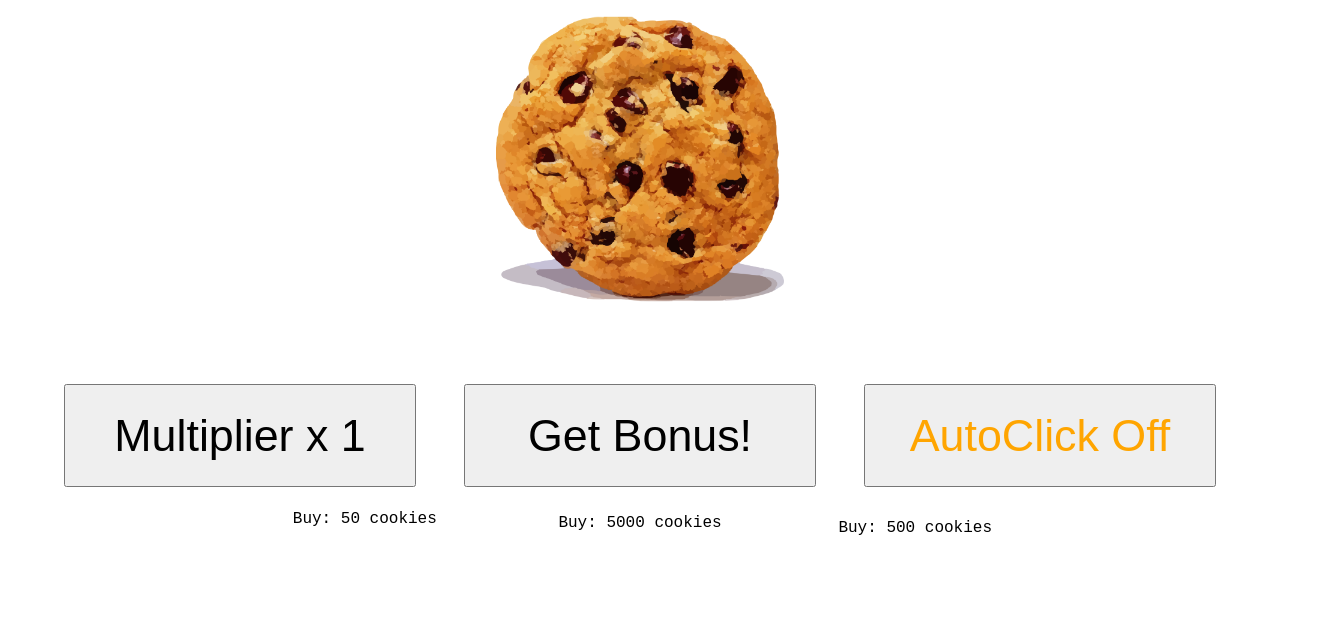
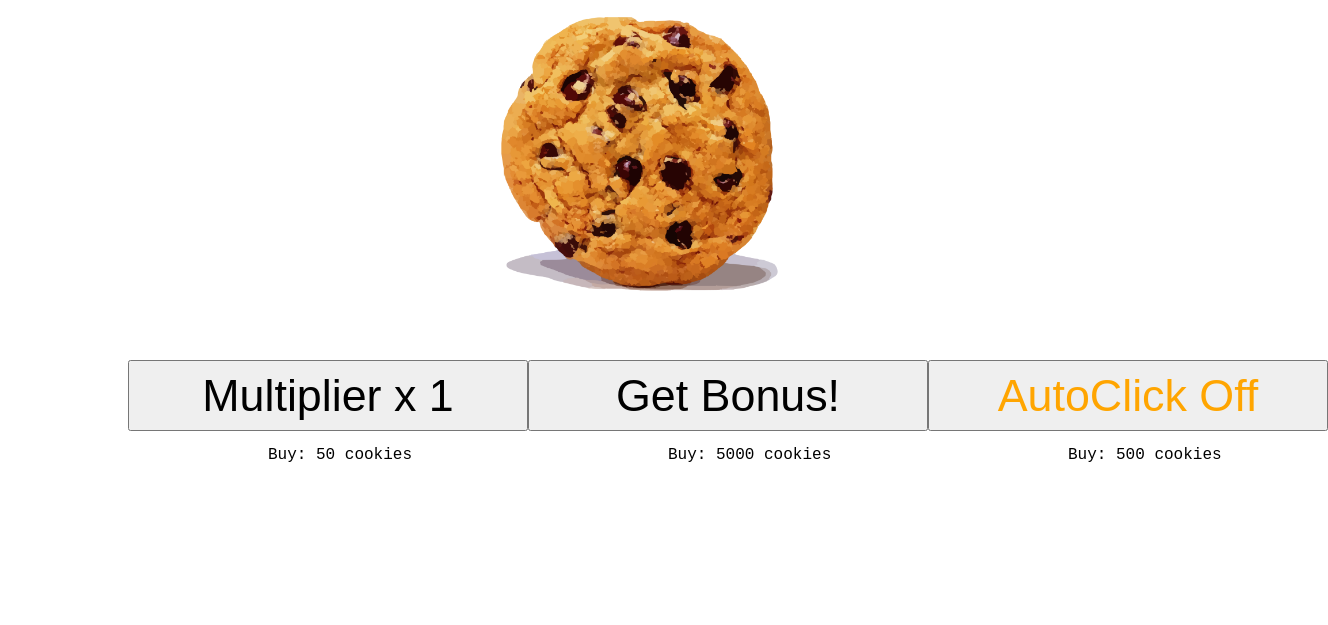
Before and after one commit to Gaellga/Cookie-Clicker, a plain HTML site: page index.html in a window 1280 px wide. Shown: the part 175-800 px from the top of the page, 1328 px wide, since content can reach past the window. Drawn offline with Linux system fonts and the light colour scheme.

Commit message:
html css fixed

```diff
--- a/CSS/style.css
+++ b/CSS/style.css
@@ -1,74 +1,58 @@
 body {
     font-family: 'Courier New', Courier, monospace;
+    margin-left: 10%;
+    margin-right: 10%;
 }
-
 h1 {
     text-align: center;
     font-size: 3em;
     margin-top: 2.5%;
-    margin-bottom: 3%;
+    margin-bottom: 5%;
 }
-
 img {
-    width:25%;
+    width:30%;
     transform: scale(0.9, 0.9);
 }
-
 button {
     padding: 2%;
     width: 400px;
     font-size: 2.8em;
-    margin : 2%;
+    margin-top: 5%;
 }
-
 #container {
     text-align:center;
 }
-
 #affichage {
     font-size: 2em;
     margin-bottom: 2%;
 }
-
 #clic {
     display: inline-block;
     margin-bottom: 3%;
 }
-
 #containerButtons {
     display: inline-flex;
+}
+.buy {
+    float:left;
+    margin-left: 35%;
+    margin-top: 4%;
 }
 #autoclic {
     background-color: "orange";
     color: orange;
 }
 .nobonus {
-    	background-color: #ff0000;
+    	background-color: #e25555;
 }
-
 .bonus {
-	background-color: #00FF00;
-}
-
-#nextMulti {
-    margin-left: -43%;
-}
-
-#buyBonus {
-    margin-top: -0.9%;
-}
-
-#buyAuto {
-    margin-left: +43%;
-    margin-top: -0.9%;
+	background-color: rgba(91, 245, 91, 0.63);
 }
 .blink-image {
     transform: scale(0.87, 0.87);
-    /*transition: transform 0.5s;*/
     cursor: pointer;
-  }
+}
 .blink-image2 {
     transform: scale(0.9, 0.9);
-    /*transition: transform 0.5s;*/
     cursor: pointer;
-  }
+}
--- a/JS/script.js
+++ b/JS/script.js
@@ -20,13 +20,9 @@ function clic() {
     setTimeout(agrandi, 100);
 }
 
-
     document.getElementById('clic').addEventListener('click', function (){
         clic();
-
-
     });
-
 
  //multiplicateur
 document.getElementById("multiplier").addEventListener("click", function augmenterMultiplicateur() {
@@ -44,7 +40,6 @@ document.getElementById("multiplier").addEventListener("click", function augment
           document.getElementById("multiplier").innerHTML= "Multiplier x "+x;
            document.getElementById("nextMulti").innerHTML= "Buy: " + prix + " cookies";
           document.getElementById('affichage').innerHTML = "Score:" + score;
-
    });
 
 //autoclick
--- a/index.html
+++ b/index.html
@@ -30,16 +30,19 @@
             </div>
 
             <div id="containerButtons">
-
-                <button id="multiplier">Multiplier x 1</button>
-                <button id="bonus">Get Bonus!</button>
-                <button id="autoclic" onclick="buyAutoclick()">AutoClick Off</button>
+                <div>
+                    <button id="multiplier">Multiplier x 1</button>
+                    <p id="nextMulti" class="buy">Buy: 50 cookies</p>
+                </div>
+                <div>
+                    <button id="bonus">Get Bonus!</button>
+                    <p id="buyBonus" class="buy">Buy: 5000 cookies</p>
+                </div>
+                <div>
+                    <button id="autoclic" onclick="buyAutoclick()">AutoClick Off</button>
+                    <p id="buyAuto" class="buy">Buy: 500 cookies</p>
+                </div>
             </div>
-
-            <div id="nextMulti">Buy: 50 cookies</div>
-            <div id="buyBonus">Buy: 5000 cookies</div>
-            <div id="buyAuto">Buy: 500 cookies</div>
-
         </div>
         </section>
 
```
